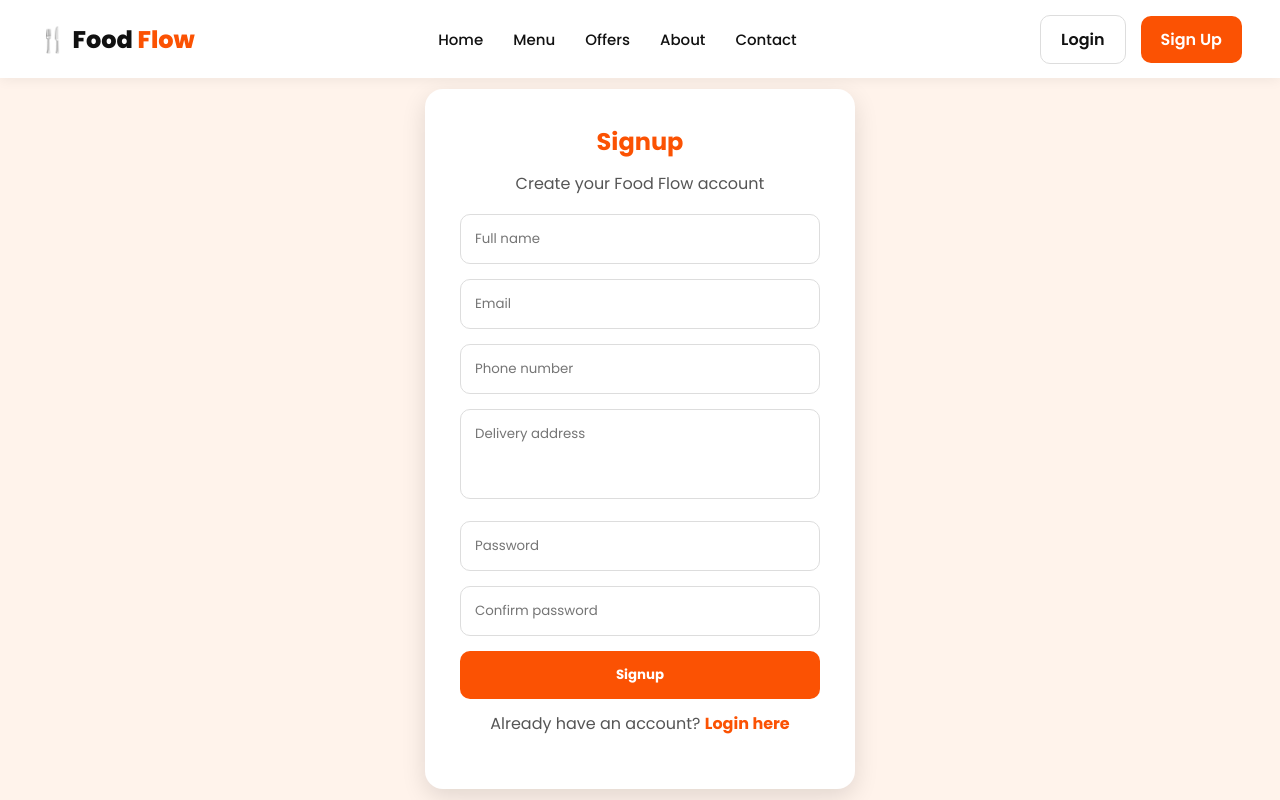
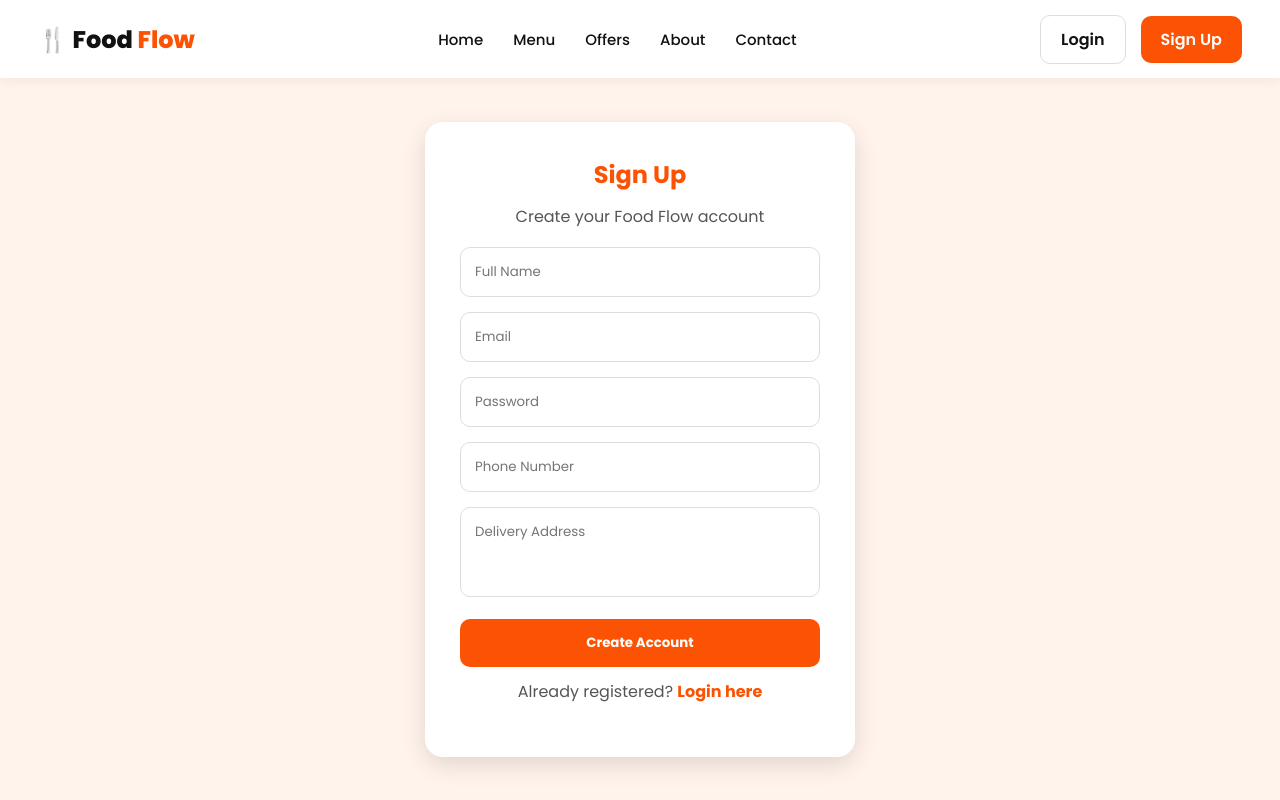
Before and after one commit to in2ja/FoodFlow, a React (Vite) app: page /signup in a window 1280 px wide. Shown: the top 800 px of the page. Built offline with nearby package versions, Linux system fonts and the light colour scheme.

Commit message:
Fix signup login flow and Vercel routes

```diff
--- a/src/Signup.jsx
+++ b/src/Signup.jsx
@@ -13,9 +13,6 @@ function Signup() {
     address: "",
   });
 
-  const [confirmPassword, setConfirmPassword] =
-    useState("");
-
   function handleChange(e) {
     setUser({
       ...user,
@@ -26,50 +23,48 @@ function Signup() {
   function handleSignup(e) {
     e.preventDefault();
 
-    if (user.password !== confirmPassword) {
-      alert("Passwords do not match");
-      return;
-    }
-
-    if (user.password.length < 6) {
-      alert(
-        "Password must contain at least 6 characters"
-      );
-      return;
-    }
-
-    const formattedUser = {
-      ...user,
+    const newUser = {
       name: user.name.trim(),
       email: user.email.trim().toLowerCase(),
+      password: user.password,
       phone: user.phone.trim(),
       address: user.address.trim(),
     };
 
+    if (
+      !newUser.name ||
+      !newUser.email ||
+      !newUser.password ||
+      !newUser.phone ||
+      !newUser.address
+    ) {
+      alert("Please fill all fields");
+      return;
+    }
+
     localStorage.setItem(
       "registeredUser",
-      JSON.stringify(formattedUser)
+      JSON.stringify(newUser)
     );
+
+    // Do not log the user in automatically after signup
+    localStorage.removeItem("foodUser");
 
     alert("Signup successful! Please login.");
 
-    navigate("/login");
+    navigate("/login", { replace: true });
   }
 
   return (
     <div className="auth-page">
-      <form
-        className="auth-box"
-        onSubmit={handleSignup}
-      >
-        <h2>Signup</h2>
-
+      <form className="auth-box" onSubmit={handleSignup}>
+        <h2>Sign Up</h2>
         <p>Create your Food Flow account</p>
 
         <input
           type="text"
           name="name"
-          placeholder="Full name"
+          placeholder="Full Name"
           value={user.name}
           onChange={handleChange}
           required
@@ -85,23 +80,6 @@ function Signup() {
         />
 
         <input
-          type="tel"
-          name="phone"
-          placeholder="Phone number"
-          value={user.phone}
-          onChange={handleChange}
-          required
-        />
-
-        <textarea
-          name="address"
-          placeholder="Delivery address"
-          value={user.address}
-          onChange={handleChange}
-          required
-        />
-
-        <input
           type="password"
           name="password"
           placeholder="Password"
@@ -111,24 +89,27 @@ function Signup() {
         />
 
         <input
-          type="password"
-          placeholder="Confirm password"
-          value={confirmPassword}
-          onChange={(e) =>
-            setConfirmPassword(e.target.value)
-          }
+          type="text"
+          name="phone"
+          placeholder="Phone Number"
+          value={user.phone}
+          onChange={handleChange}
           required
         />
 
-        <button type="submit">
-          Signup
-        </button>
+        <textarea
+          name="address"
+          placeholder="Delivery Address"
+          value={user.address}
+          onChange={handleChange}
+          required
+        ></textarea>
+
+        <button type="submit">Create Account</button>
 
         <p>
-          Already have an account?{" "}
-          <Link to="/login">
-            Login here
-          </Link>
+          Already registered?{" "}
+          <Link to="/login">Login here</Link>
         </p>
       </form>
     </div>
```
